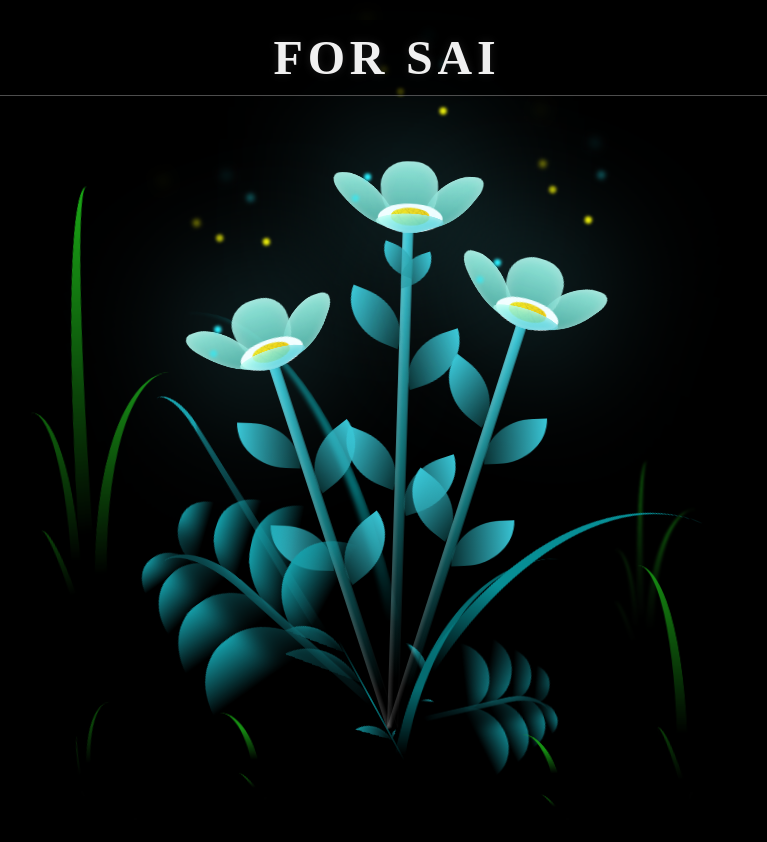
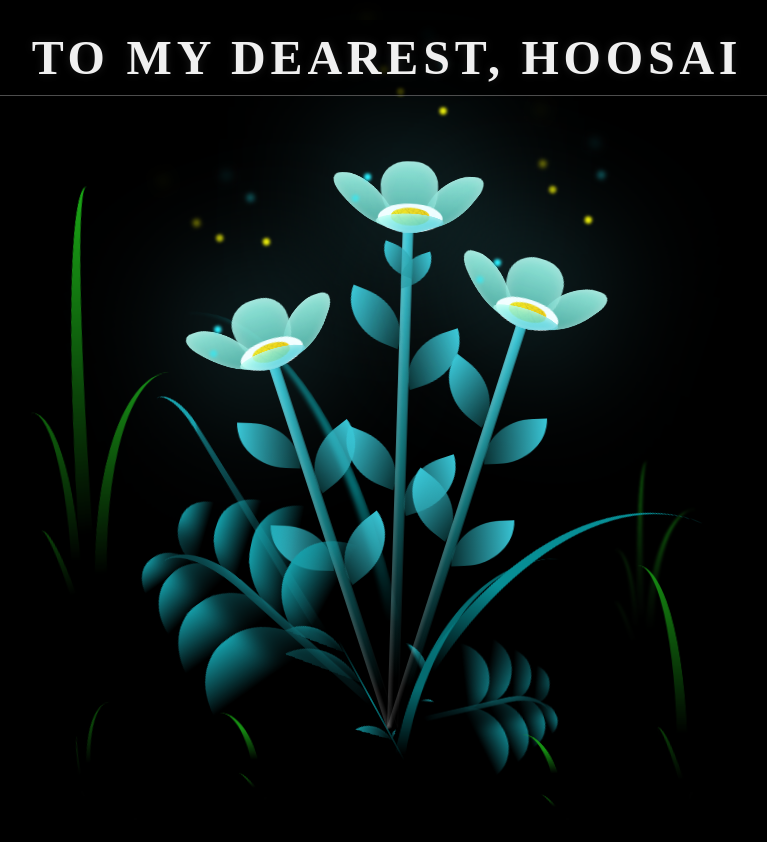
Before and after one commit to andrxweverett/Sai, a website: page index.html in a window 1280 px wide. Shown: the whole page, without its empty margins (253-1020 px from the left). Drawn offline with Linux system fonts and the light colour scheme.

Commit message:
full name

```diff
--- a/index.html
+++ b/index.html
@@ -57,7 +57,7 @@
   </style>
 
   <body class="not-loaded">
-    <h1 class="elegant-heading">For Sai</h1>
+    <h1 class="elegant-heading">To my dearest, Hoosai</h1>
 
 
     <div class="night"></div>
```
